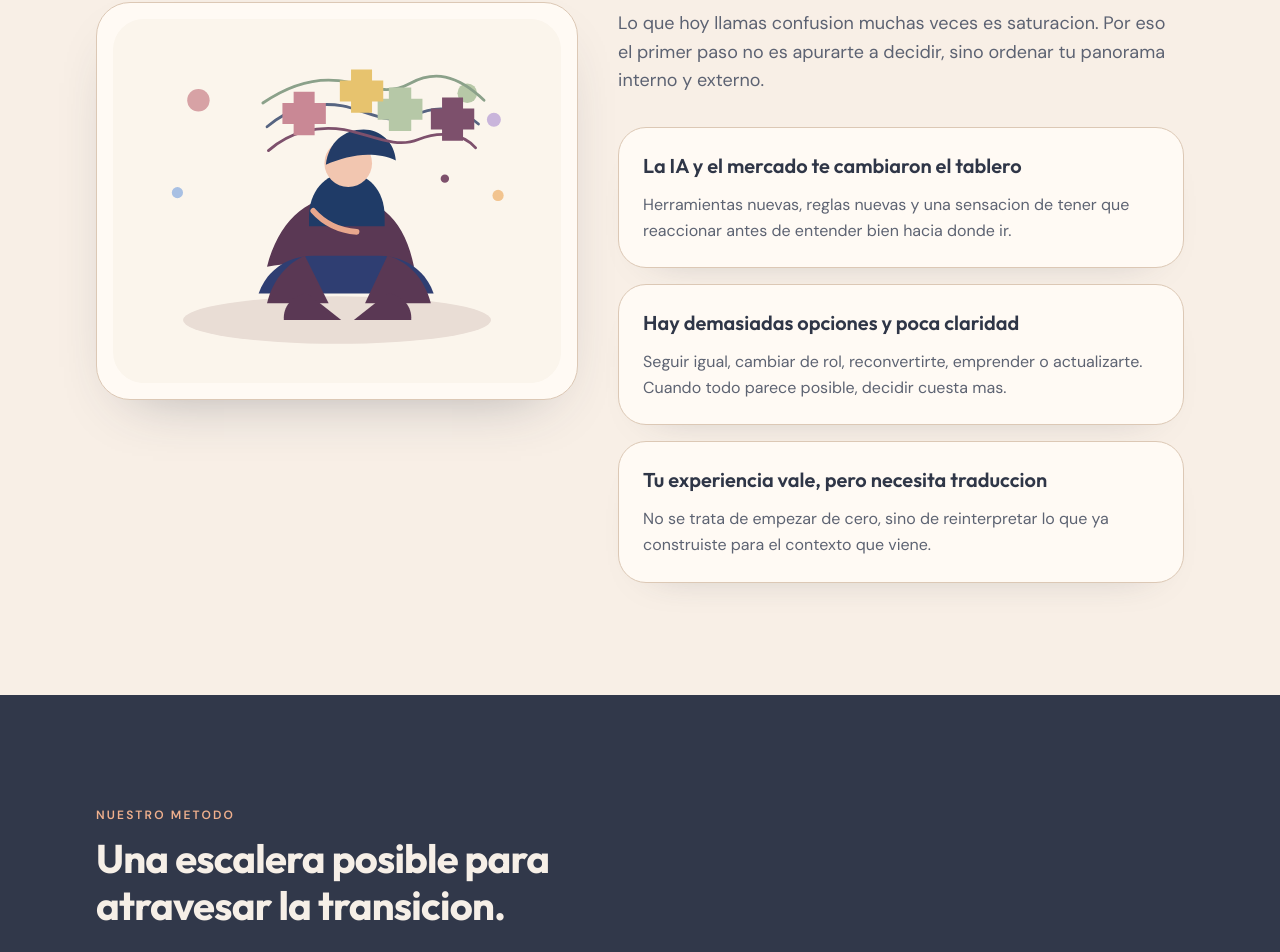
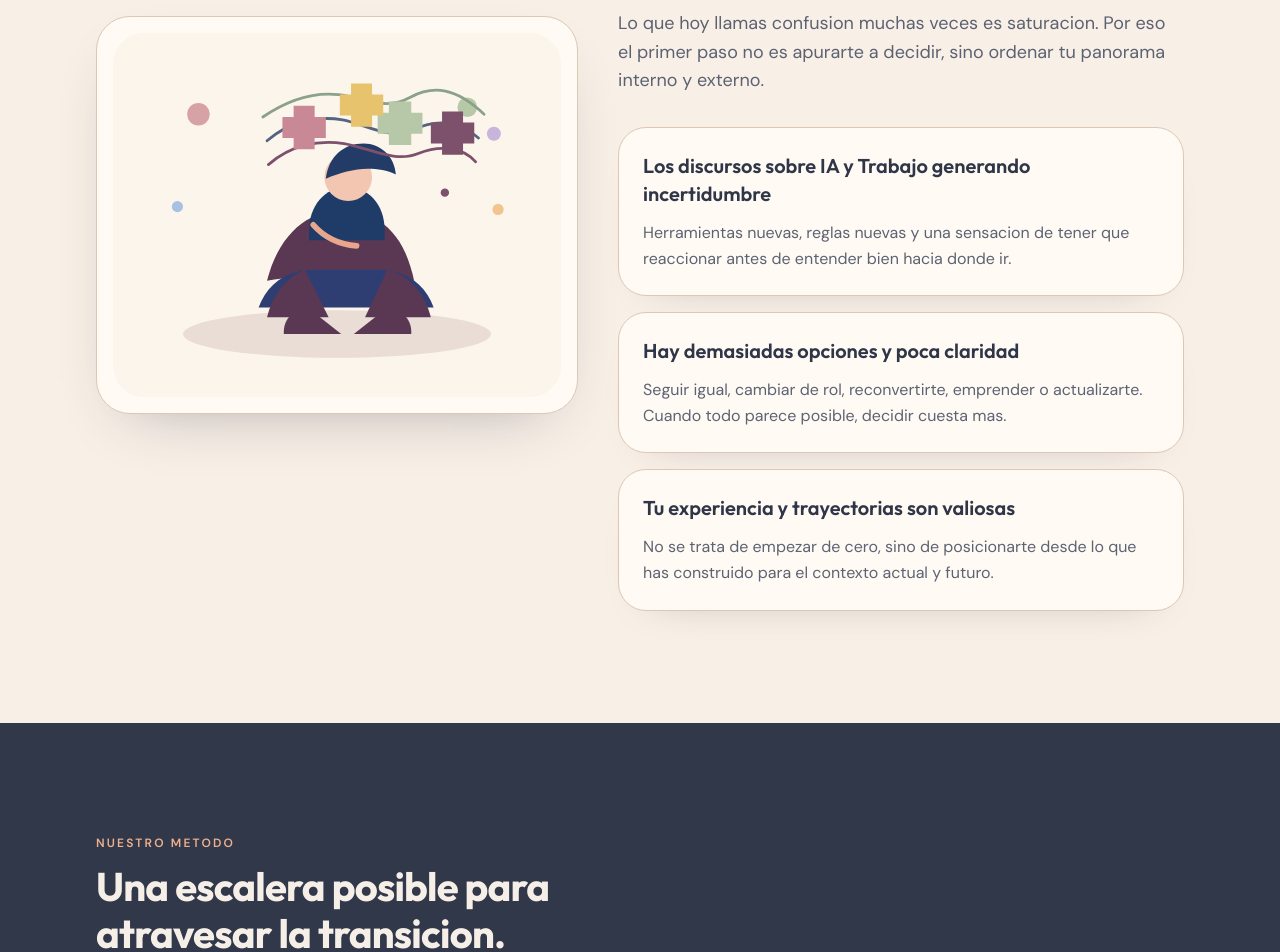
Before and after one commit to Nicosm1988/reinversi-n_profesional, a Next.js app: page /contacto in a window 1280 px wide. Shown: the part 1252-2204 px from the top of the page. Built offline with nearby package versions, Linux system fonts and the light colour scheme; no server answers.

Commit message:
Update landing page problem section headlines
Rework titular 1 and titular 3 copy in the "problem" section per content update.

```diff
--- a/components/sections/problem.tsx
+++ b/components/sections/problem.tsx
@@ -7,7 +7,7 @@ import { PuzzleIllustration } from "@/components/illustrations/pastel-illustrati
 
 const situations = [
   {
-    title: "La IA y el mercado te cambiaron el tablero",
+    title: "Los discursos sobre IA y Trabajo generando incertidumbre",
     desc: "Herramientas nuevas, reglas nuevas y una sensacion de tener que reaccionar antes de entender bien hacia donde ir.",
   },
   {
@@ -15,8 +15,8 @@ const situations = [
     desc: "Seguir igual, cambiar de rol, reconvertirte, emprender o actualizarte. Cuando todo parece posible, decidir cuesta mas.",
   },
   {
-    title: "Tu experiencia vale, pero necesita traduccion",
-    desc: "No se trata de empezar de cero, sino de reinterpretar lo que ya construiste para el contexto que viene.",
+    title: "Tu experiencia y trayectorias son valiosas",
+    desc: "No se trata de empezar de cero, sino de posicionarte desde lo que has construido para el contexto actual y futuro.",
   },
 ];
 
```
